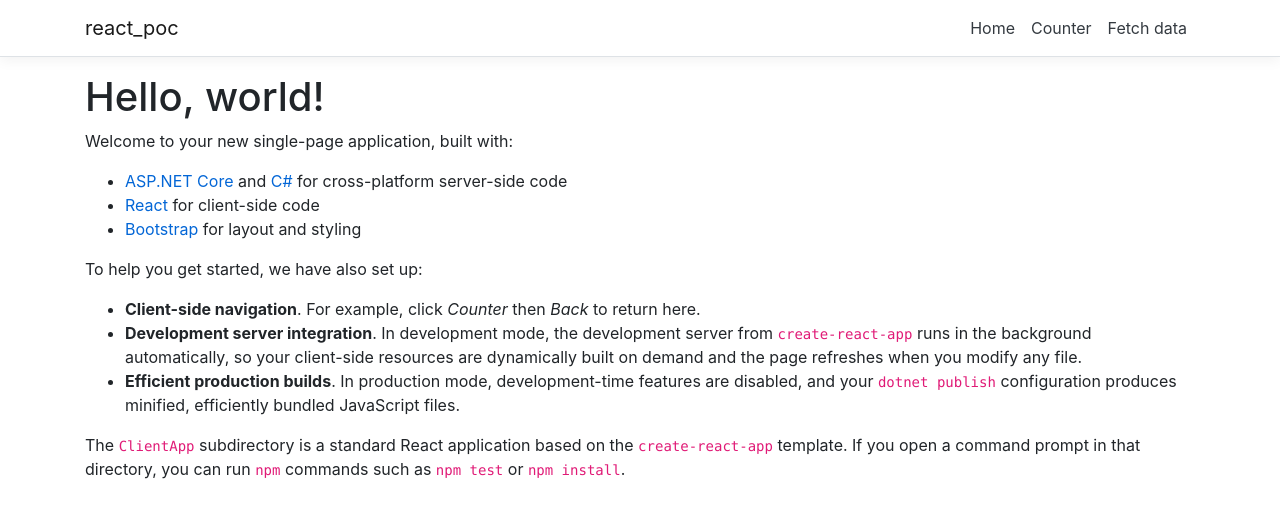
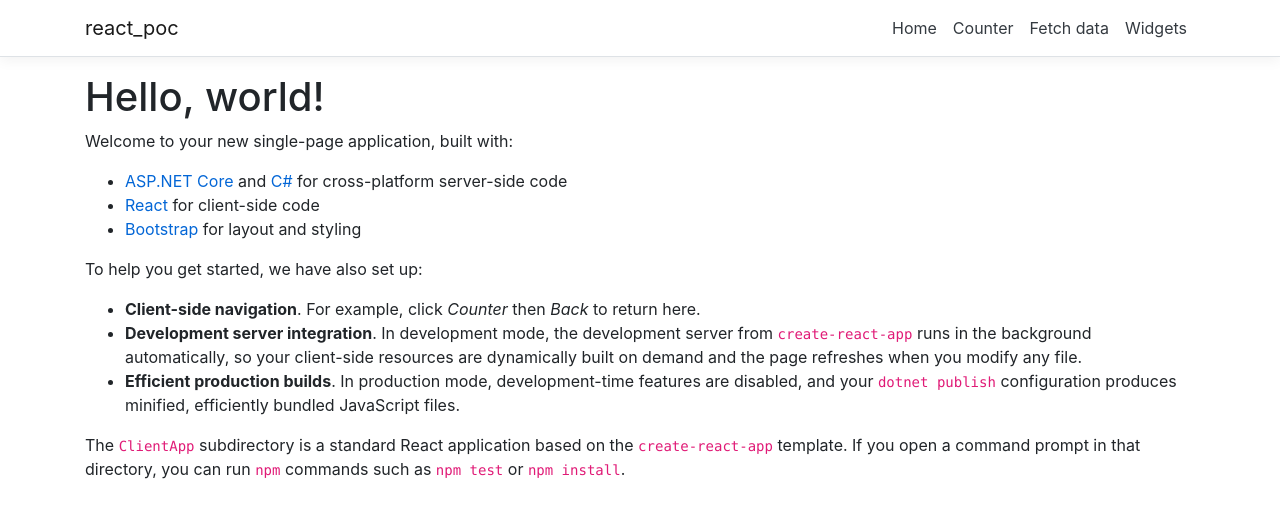
Before and after one commit to andrewharris-workstate/ps-react-poc, a React (Create React App) app in the folder ClientApp/: page / in a window 1280 px wide. Shown: the top 518 px of the page. Built offline with nearby package versions, Linux system fonts and the light colour scheme.

Commit message:
Add widgets module
- Add view component
- Add to routes and navigation

```diff
--- a/ClientApp/src/App/App.tsx
+++ b/ClientApp/src/App/App.tsx
@@ -1,18 +1,20 @@
-import React from 'react';
-import { Route } from 'react-router';
-import { Layout } from '../Layout';
-import { Home } from '../Home';
-import { FetchData } from '../components/FetchData';
-import { Counter } from '../components/Counter';
+import React from "react";
+import { Route } from "react-router";
+import { Layout } from "../Layout";
+import { Home } from "../Home";
+import { FetchData } from "../components/FetchData";
+import { Counter } from "../components/Counter";
+import { Widgets } from "../Widgets";
 
-import './App.css';
+import "./App.css";
 
 export const App = () => {
-    return (
-      <Layout>
-        <Route exact path='/' component={Home} />
-        <Route path='/counter' component={Counter} />
-        <Route path='/fetch-data' component={FetchData} />
-      </Layout>
-    );
-}
+  return (
+    <Layout>
+      <Route exact path="/" component={Home} />
+      <Route path="/counter" component={Counter} />
+      <Route path="/fetch-data" component={FetchData} />
+      <Route path="/widgets" component={Widgets} />
+    </Layout>
+  );
+};
--- /dev/null
+++ b/ClientApp/src/Widgets/Widgets.css
@@ -0,0 +1,3 @@
+.widgets {
+  display: flex;
+}
--- /dev/null
+++ b/ClientApp/src/Widgets/Widgets.tsx
@@ -0,0 +1,11 @@
+import React from "react";
+import "./Widgets.css";
+import { People } from "./People";
+
+export const Widgets = () => {
+  return (
+    <div className="widgets">
+      <People></People>
+    </div>
+  );
+};
--- /dev/null
+++ b/ClientApp/src/Widgets/index.tsx
@@ -0,0 +1 @@
+export * from "./Widgets";
--- a/ClientApp/src/components/NavMenu/NavMenu.tsx
+++ b/ClientApp/src/components/NavMenu/NavMenu.tsx
@@ -1,7 +1,15 @@
-import React, { Component } from 'react';
-import { Collapse, Container, Navbar, NavbarBrand, NavbarToggler, NavItem, NavLink } from 'reactstrap';
-import { Link } from 'react-router-dom';
-import './NavMenu.css';
+import React, { Component } from "react";
+import {
+  Collapse,
+  Container,
+  Navbar,
+  NavbarBrand,
+  NavbarToggler,
+  NavItem,
+  NavLink,
+} from "reactstrap";
+import { Link } from "react-router-dom";
+import "./NavMenu.css";
 
 interface State {
   collapsed: boolean;
@@ -11,10 +19,10 @@
   static displayName = NavMenu.name;
 
   readonly state = {
-    collapsed: true
+    collapsed: true,
   };
 
-  constructor (props: {}) {
+  constructor(props: {}) {
     super(props);
 
     this.toggleNavbar = this.toggleNavbar.bind(this);
@@ -23,29 +31,49 @@
     // };
   }
 
-  toggleNavbar () {
+  toggleNavbar() {
     this.setState({
-      collapsed: !this.state.collapsed
+      collapsed: !this.state.collapsed,
     });
   }
 
-  render () {
+  render() {
     return (
       <header>
-        <Navbar className="navbar-expand-sm navbar-toggleable-sm ng-white border-bottom box-shadow mb-3" light>
+        <Navbar
+          className="navbar-expand-sm navbar-toggleable-sm ng-white border-bottom box-shadow mb-3"
+          light
+        >
           <Container>
-            <NavbarBrand tag={Link} to="/">react_poc</NavbarBrand>
+            <NavbarBrand tag={Link} to="/">
+              react_poc
+            </NavbarBrand>
             <NavbarToggler onClick={this.toggleNavbar} className="mr-2" />
-            <Collapse className="d-sm-inline-flex flex-sm-row-reverse" isOpen={!this.state.collapsed} navbar>
+            <Collapse
+              className="d-sm-inline-flex flex-sm-row-reverse"
+              isOpen={!this.state.collapsed}
+              navbar
+            >
               <ul className="navbar-nav flex-grow">
                 <NavItem>
-                  <NavLink tag={Link} className="text-dark" to="/">Home</NavLink>
+                  <NavLink tag={Link} className="text-dark" to="/">
+                    Home
+                  </NavLink>
                 </NavItem>
                 <NavItem>
-                  <NavLink tag={Link} className="text-dark" to="/counter">Counter</NavLink>
+                  <NavLink tag={Link} className="text-dark" to="/counter">
+                    Counter
+                  </NavLink>
                 </NavItem>
                 <NavItem>
-                  <NavLink tag={Link} className="text-dark" to="/fetch-data">Fetch data</NavLink>
+                  <NavLink tag={Link} className="text-dark" to="/fetch-data">
+                    Fetch data
+                  </NavLink>
+                </NavItem>
+                <NavItem>
+                  <NavLink tag={Link} className="text-dark" to="/widgets">
+                    Widgets
+                  </NavLink>
                 </NavItem>
               </ul>
             </Collapse>
```
Also changed, not shown: 1 other file (tests, documents, lock files or other folders).
